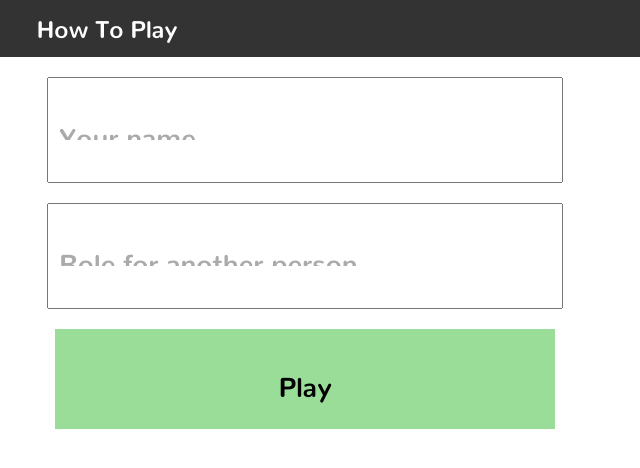
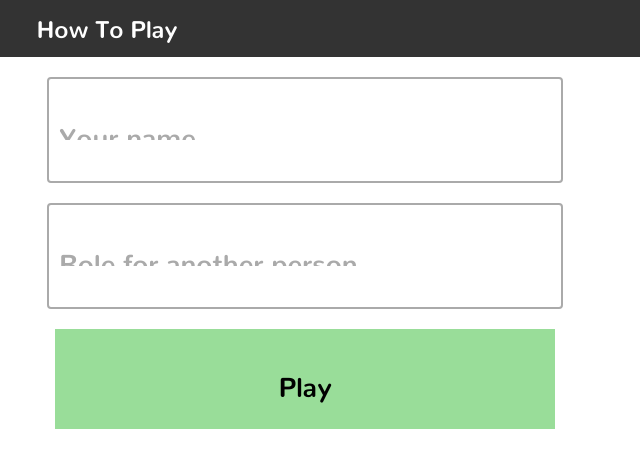
Before and after one commit to whoamigame/whoamigame.github.io, a plain HTML site: page index.html in a window 1280 px wide. Shown: the top 468 px of the page, 355-995 px from the left. Drawn offline with Linux system fonts and the light colour scheme.

Commit message:
Update style.css

```diff
--- a/CSS/style.css
+++ b/CSS/style.css
@@ -74,6 +74,9 @@
 	}
 	input{
 		padding-left: 10px;
+		line-height: 2.2em;
+		border: solid 2px #AAAAAA;
+		border-radius: 4px;
 	}
 		::placeholder { /* Chrome, Firefox, Opera, Safari 10.1+ */
 			color: #AAAAAA;
```
